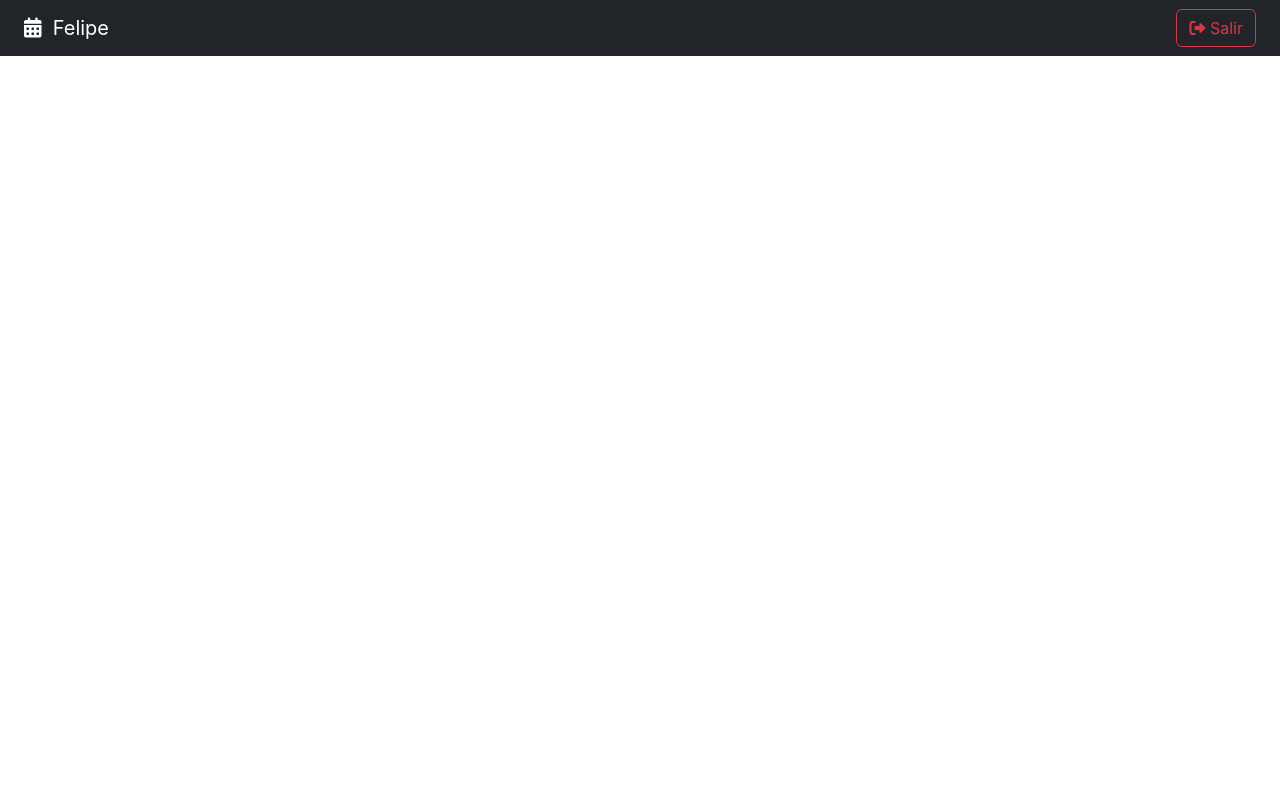
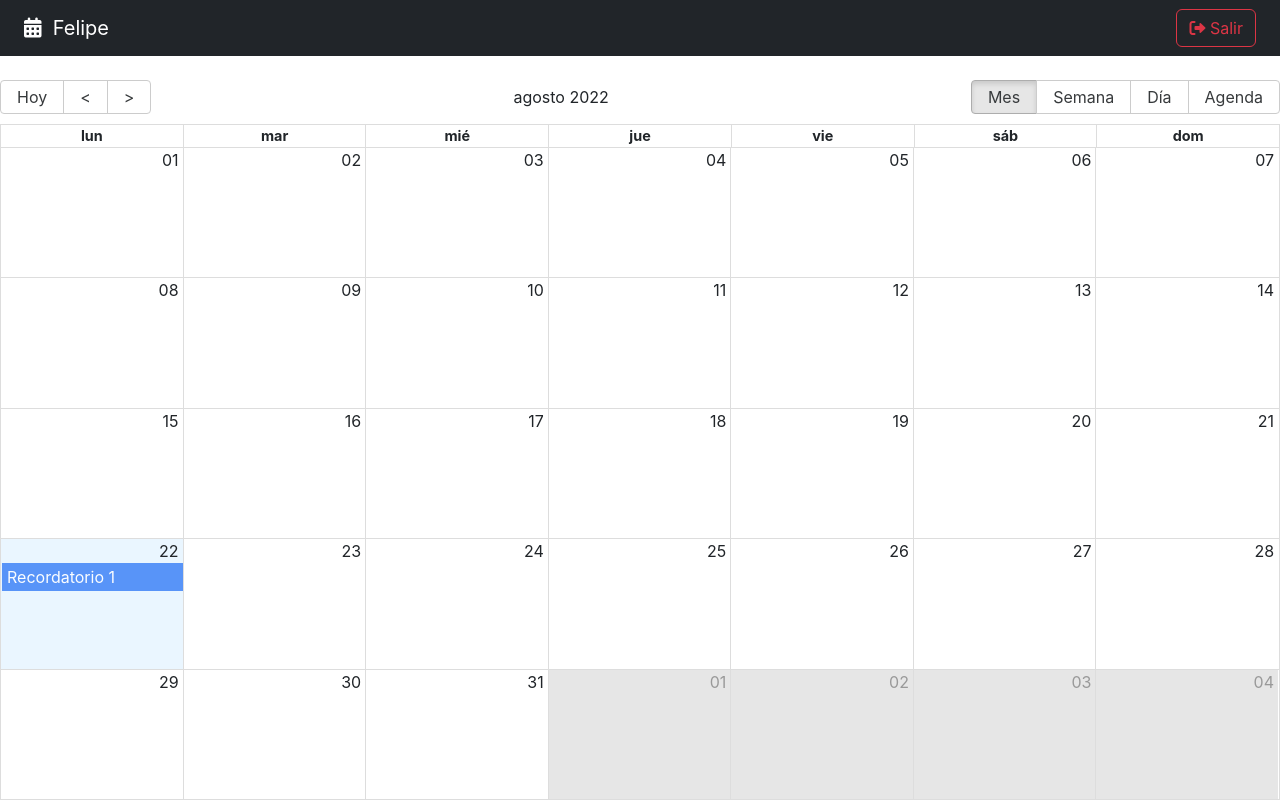
Before and after one commit to FelipeHernandez98/calendar-app-react, a React (Vite) app: page / in a window 1280 px wide. Built offline with nearby package versions, Linux system fonts and the light colour scheme.

Commit message:
agregando el react-big-calendar y poniendo estilos propios

```diff
--- a/package.json
+++ b/package.json
@@ -8,7 +8,9 @@
     "preview": "vite preview"
   },
   "dependencies": {
+    "date-fns": "^2.29.2",
     "react": "^18.0.0",
+    "react-big-calendar": "^1.5.0",
     "react-dom": "^18.0.0",
     "react-router-dom": "^6.3.0"
   },
--- a/src/calendar/pages/CalendarPage.jsx
+++ b/src/calendar/pages/CalendarPage.jsx
@@ -1,9 +1,53 @@
+import 'react-big-calendar/lib/css/react-big-calendar.css'
+import { Calendar } from 'react-big-calendar';
 import { NavBar } from '../';
+import { addHours } from 'date-fns'
+import { getMessagesES, localizer } from '../../helpers';
+
+
+const events = [{
+  title: 'Recordatorio 1',
+  notes: 'Hay que comprar ropa',
+  start: new Date(),
+  end: addHours( new Date(), 2),
+  bgColor: '#fafafa',
+  user: {
+    _id: '123',
+    name: 'Felipe'
+  }
+}]
 
 export const CalendarPage = () => {
+
+  const eventStyleGetter = ( event, start, end , isSelected ) =>{
+
+    const style = {
+      backgroundColor: '#347CF7',
+      borderRadius: '0px',
+      opacity: 0.8,
+      color: 'white'
+    }
+
+    return {
+      style
+    }
+  }
+
   return (
     <>
       <NavBar />
+
+      <Calendar
+        culture='es'
+        localizer={localizer}
+        events={events}
+        startAccessor="start"
+        endAccessor="end"
+        style={{ height: 'calc(100vh - 80px )' }}
+        messages={ getMessagesES() }
+        eventPropGetter= { eventStyleGetter }
+      />
+
     </>
   )
 }
--- /dev/null
+++ b/src/helpers/calendarLocalizer.js
@@ -0,0 +1,15 @@
+import { dateFnsLocalizer } from 'react-big-calendar';
+import { format, parse, startOfWeek, getDay } from 'date-fns';
+import esES from 'date-fns/locale/es';
+
+const locales = {
+    'es': esES,
+  }
+
+export const localizer = dateFnsLocalizer({
+    format,
+    parse,
+    startOfWeek,
+    getDay,
+    locales,
+  })
--- /dev/null
+++ b/src/helpers/getMessages.js
@@ -0,0 +1,18 @@
+
+export const getMessagesES = () =>{
+    return {
+        allDay: 'Todo el día',
+        previous: '<',
+        next: '>',
+        today: 'Hoy',
+        month: 'Mes',
+        week: 'Semana',
+        day: 'Día',
+        agenda: 'Agenda',
+        date: 'Fecha',
+        time: 'Hora',
+        event: 'Evento',
+        noEventsInRange: 'No hay eventos en este rango',
+        showMore: total => `+ Ver más (${total})`
+    };
+}
--- /dev/null
+++ b/src/helpers/index.js
@@ -0,0 +1,2 @@
+export * from './calendarLocalizer'
+export * from './getMessages'
--- a/src/main.jsx
+++ b/src/main.jsx
@@ -4,7 +4,7 @@
 import './styles.css'
 
 ReactDOM.createRoot(document.getElementById('root')).render(
-  <React.StrictMode>
+
     <CalendarApp />
-  </React.StrictMode>
+
 )
```
Also changed, not shown: 1 other file (tests, documents, lock files or other folders).
